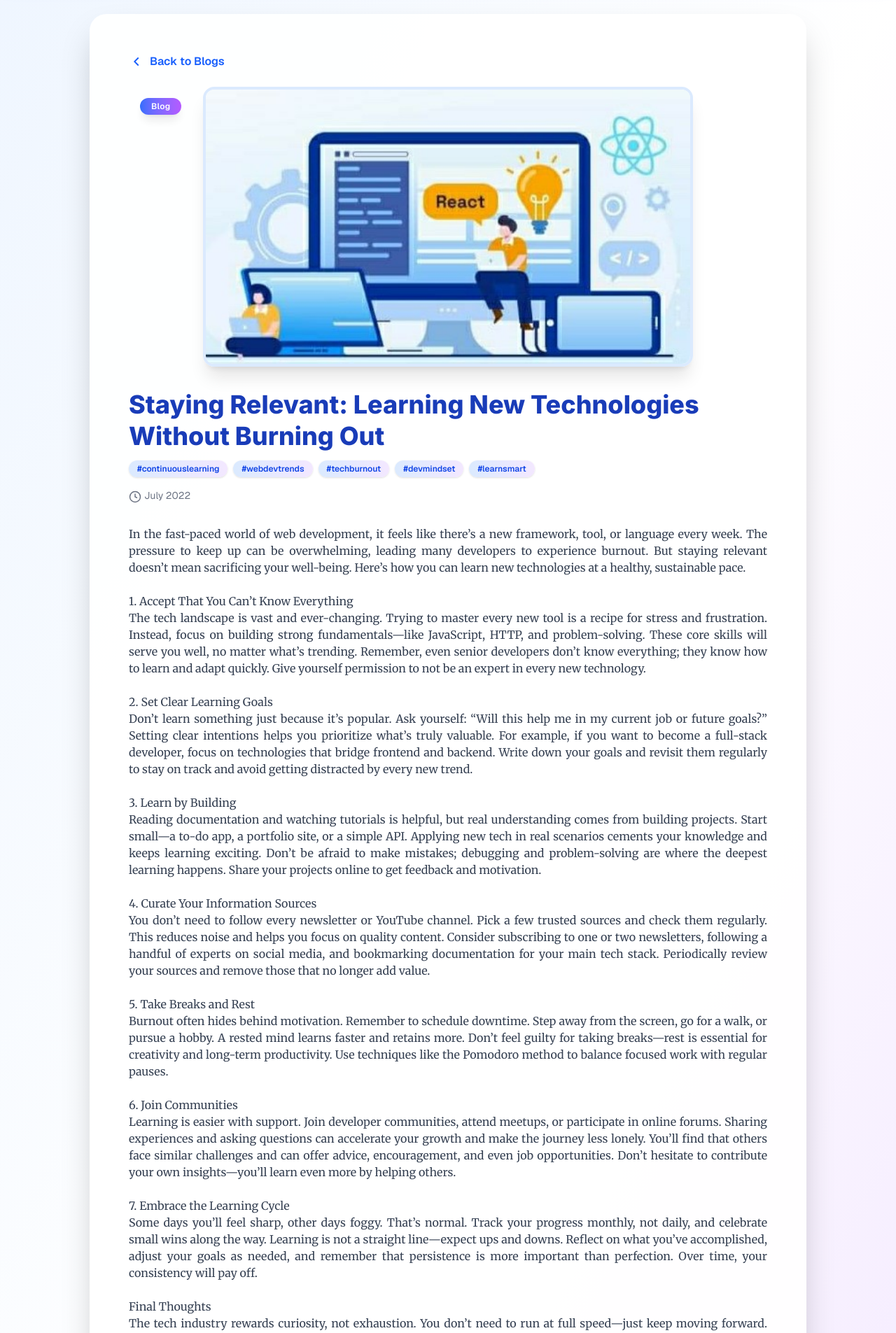
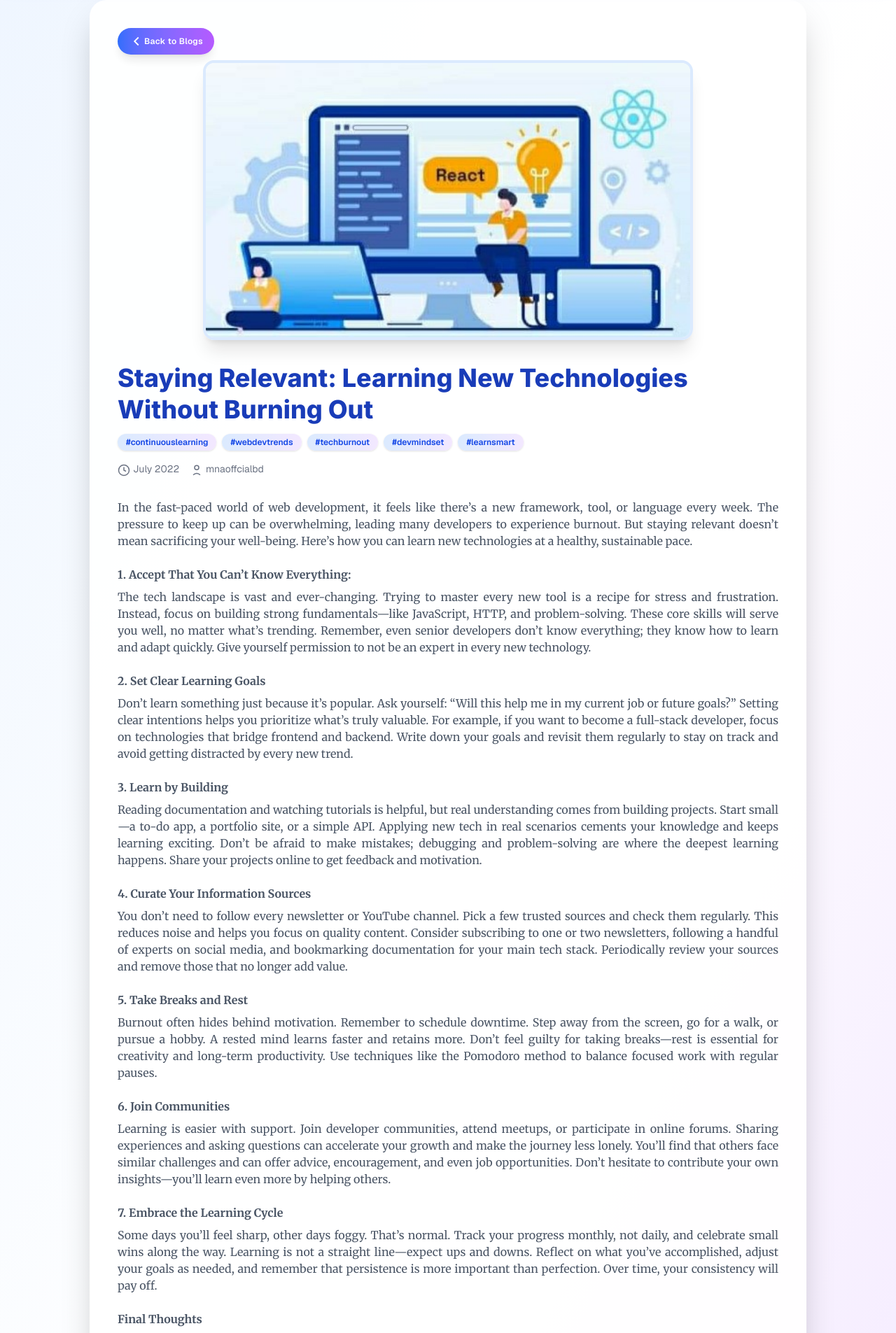
Before and after one commit to nurulazam-dev/nurulazamDev-portfolio-v3.0.0, a Next.js app: page /blogs/blog001 in a window 1280 px wide. Shown: the part 80-1985 px from the top of the page at 70% size. Built offline with nearby package versions, Linux system fonts and the light colour scheme.

Commit message:
blogs part setup

```diff
--- a/src/Components/Blogs/BlogDetails.jsx
+++ b/src/Components/Blogs/BlogDetails.jsx
@@ -53,15 +53,14 @@ const BlogDetails = () => {
   }
 
   return (
-    <section className="relative min-h-screen bg-gradient-to-br from-blue-50 via-white to-purple-100 py-10 px-2 font-sans">
-      {/* Decorative background shapes */}
+    <section className="relative min-h-screen bg-gradient-to-br from-blue-50 via-white to-purple-100 py-5 px-2 font-sans">
       <div className="absolute top-0 left-0 w-64 h-64 bg-blue-200 rounded-full opacity-20 blur-2xl -z-10 animate-float" />
       <div className="absolute bottom-0 right-0 w-72 h-72 bg-purple-200 rounded-full opacity-20 blur-2xl -z-10 animate-float2" />
 
-      <div className="max-w-5xl mx-auto bg-white/90 rounded-3xl shadow-2xl p-8 md:p-14 animate-fade-in-up">
+      <div className="max-w-5xl mx-auto bg-white/90 rounded-3xl shadow-2xl p-8 md:p-10 animate-fade-in-up">
         <Link
           href="/blogs"
-          className="text-blue-600 hover:underline mb-6 inline-flex items-center gap-2 font-semibold transition hover:-translate-x-1"
+          className="bg-gradient-to-r from-blue-600 to-purple-500 text-white text-xs px-4 py-2 rounded-full shadow-lg opacity-90 font-semibold tracking-wide animate-pulse mb-2 inline-flex items-center transition hover:-translate-x-1 "
         >
           <svg
             width="22"
@@ -76,7 +75,7 @@ const BlogDetails = () => {
           Back to Blogs
         </Link>
         <div className="mb-8">
-          <div className="relative flex justify-center">
+          <div className="flex justify-center">
             <Image
               src={blog?.image}
               alt={blog?.title}
@@ -85,9 +84,6 @@ const BlogDetails = () => {
               className="object-cover rounded-2xl shadow-xl border-4 border-blue-100 animate-zoom-in"
               priority
             />
-            <span className="absolute top-4 left-4 bg-gradient-to-r from-blue-600 to-purple-500 text-white text-xs px-4 py-1 rounded-full shadow-lg opacity-90 font-semibold tracking-wide animate-pulse">
-              {blog?.category || "Blog"}
-            </span>
           </div>
           <h1 className="text-4xl font-extrabold mb-3 mt-8 text-blue-800 animate-fade-in-down leading-tight font-display">
             {blog?.title}
@@ -138,7 +134,7 @@ const BlogDetails = () => {
           </div>
         </div>
         <div
-          className="prose max-w-none text-justify text-gray-700 animate-fade-in-up prose-img:rounded-xl prose-img:shadow-lg prose-h2:text-blue-700 prose-h3:text-blue-600 font-serif"
+          className="prose max-w-none text-justify text-gray-600 animate-fade-in-up prose-img:rounded-xl prose-img:shadow-lg prose-h2:text-blue-700 prose-h3:text-blue-600 font-serif"
           style={{ fontFamily: "'Merriweather', 'Georgia', serif" }}
           dangerouslySetInnerHTML={{ __html: blog?.content }}
         />
--- a/src/Components/Blogs/Blogs.jsx
+++ b/src/Components/Blogs/Blogs.jsx
@@ -42,7 +42,7 @@ const Blogs = () => {
   const [hovered, setHovered] = useState(null);
 
   return (
-    <section className="container mx-auto py-16 px-4">
+    <section className="container mx-auto py-10 px-4">
       <div className="text-center mb-12">
         <h4 className="uppercase text-blue-600 font-semibold tracking-widest mb-2 animate-fade-in-down">
           Latest Blogs
--- a/src/Components/Gallery/Gallery.jsx
+++ b/src/Components/Gallery/Gallery.jsx
@@ -53,7 +53,7 @@ const Gallery = () => {
       : groupedImages[activeTab];
 
   return (
-    <section className="py-16 px-4 bg-gradient-to-br from-blue-100 via-white to-purple-100 min-h-screen flex flex-col items-center">
+    <section className="py-10 px-4 bg-gradient-to-br from-blue-100 via-white to-purple-100 min-h-screen flex flex-col items-center">
       <h2 className="text-5xl font-extrabold mb-4 text-center text-transparent bg-clip-text bg-gradient-to-r from-blue-700 via-purple-600 to-pink-500 animate-gradient-x">
         Gallery
       </h2>
--- a/src/assets/data/blogsData.js
+++ b/src/assets/data/blogsData.js
@@ -8,6 +8,7 @@ export const blogsData = [
     id: "blog001",
     image: blogImg1,
     date: "July 2022",
+    author: "mnaoffcialbd",
     slug: "staying-relevant-learning-new-technologies-without-burning-out",
     tags: [
       "continuouslearning",
@@ -28,8 +29,8 @@ export const blogsData = [
           how you can learn new technologies at a healthy, sustainable pace.
         </p>
         <br />
-        <h2 className="font-semibold mb-2">
-          1. Accept That You Can’t Know Everything
+        <h2 class="font-bold mb-2">
+          1. Accept That You Can’t Know Everything:
         </h2>
         <p>
           The tech landscape is vast and ever-changing. Trying to master every
@@ -41,7 +42,7 @@ export const blogsData = [
           permission to not be an expert in every new technology.
         </p>
         <br />
-        <h3 className="font-semibold mb-2">2. Set Clear Learning Goals</h3>
+        <h2 class="font-bold mb-2">2. Set Clear Learning Goals</h3>
         <p>
           Don’t learn something just because it’s popular. Ask yourself: “Will
           this help me in my current job or future goals?” Setting clear
@@ -52,7 +53,7 @@ export const blogsData = [
           trend.
         </p>
         <br />
-        <h3 className="font-semibold mb-2">3. Learn by Building</h3>
+        <h2 class="font-bold mb-2">3. Learn by Building</h3>
         <p>
           Reading documentation and watching tutorials is helpful, but real
           understanding comes from building projects. Start small—a to-do app, a
@@ -63,7 +64,7 @@ export const blogsData = [
           motivation.
         </p>
         <br />
-        <h3 className="font-semibold mb-2">
+        <h2 class="font-bold mb-2">
           4. Curate Your Information Sources
         </h3>
         <p>
@@ -75,7 +76,7 @@ export const blogsData = [
           review your sources and remove those that no longer add value.
         </p>
         <br />
-        <h3 className="font-semibold mb-2">5. Take Breaks and Rest</h3>
+        <h2 class="font-bold mb-2">5. Take Breaks and Rest</h3>
         <p>
           Burnout often hides behind motivation. Remember to schedule downtime.
           Step away from the screen, go for a walk, or pursue a hobby. A rested
@@ -85,7 +86,7 @@ export const blogsData = [
           regular pauses.
         </p>
         <br />
-        <h3 className="font-semibold mb-2">6. Join Communities</h3>
+        <h2 class="font-bold mb-2">6. Join Communities</h3>
         <p>
           Learning is easier with support. Join developer communities, attend
           meetups, or participate in online forums. Sharing experiences and
@@ -95,7 +96,7 @@ export const blogsData = [
           contribute your own insights—you’ll learn even more by helping others.
         </p>
         <br />
-        <h3 className="font-semibold mb-2">7. Embrace the Learning Cycle</h3>
+        <h2 class="font-bold mb-2">7. Embrace the Learning Cycle</h3>
         <p>
           Some days you’ll feel sharp, other days foggy. That’s normal. Track
           your progress monthly, not daily, and celebrate small wins along the
@@ -105,7 +106,7 @@ export const blogsData = [
           consistency will pay off.
         </p>
         <br />
-        <h3 className="font-semibold mb-2">Final Thoughts</h3>
+        <h2 class="font-bold mb-2">Final Thoughts</h3>
         <p>
           The tech industry rewards curiosity, not exhaustion. You don’t need to
           run at full speed—just keep moving forward. Learn with intention, rest
@@ -120,12 +121,13 @@ export const blogsData = [
     id: "blog002",
     image: blogImg2,
     date: "July 2022",
+    author: "nurulazam-dev",
     slug: "why-soft-skills-matter-more-than-you-think-in-web-development",
     tags: [
-      "#softskills",
-      "#webdevelopment",
-      "#communication",
-      "#careeradvancement",
+      "softskills",
+      "webdevelopment",
+      "communication",
+      "careeradvancement",
     ],
     title: "Why Soft Skills Matter More Than You Think in Web Development",
     desc: "Soft skills like communication & teamwork are just as crucial as coding. Here's why they matter.",
@@ -139,7 +141,7 @@ export const blogsData = [
           time.
         </p>
         <br />
-        <h3 className="font-semibold mb-2">1. Communication is Key</h3>
+        <h2 class="font-bold mb-2">1. Communication is Key</h3>
         <p>
           Web development isn’t done in a vacuum. You’ll be explaining technical
           decisions to non-technical stakeholders, writing documentation for
@@ -149,7 +151,7 @@ export const blogsData = [
           projects, and builds trust within your team.
         </p>
         <br />
-        <h3 className="font-semibold mb-2">2. Teamwork Makes the Dream Work</h3>
+        <h2 class="font-bold mb-2">2. Teamwork Makes the Dream Work</h3>
         <p>
           Whether you work in a startup or a large company, you’ll be part of a
           team. Soft skills like empathy, active listening, and compromise are
@@ -159,7 +161,7 @@ export const blogsData = [
           environment.
         </p>
         <br />
-        <h3 className="font-semibold mb-2">
+        <h2 class="font-bold mb-2">
           3. Time Management and Prioritization
         </h3>
         <p>
@@ -170,7 +172,7 @@ export const blogsData = [
           on schedule and maintain a healthy work-life balance.
         </p>
         <br />
-        <h3 className="font-semibold mb-2">4. Problem Solving Beyond Code</h3>
+        <h2 class="font-bold mb-2">4. Problem Solving Beyond Code</h3>
         <p>
           Not all problems are technical. You’ll face misaligned expectations,
           scope creep, and conflicting ideas from stakeholders. Being able to
@@ -179,7 +181,7 @@ export const blogsData = [
           solutions, and keep projects moving forward.
         </p>
         <br />
-        <h3 className="font-semibold mb-2">5. Adaptability & Growth Mindset</h3>
+        <h2 class="font-bold mb-2">5. Adaptability & Growth Mindset</h3>
         <p>
           Tech evolves rapidly. The best developers stay flexible, open to
           feedback, and willing to learn from mistakes. Soft skills like
@@ -188,7 +190,7 @@ export const blogsData = [
           motivated in your career.
         </p>
         <br />
-        <h3 className="font-semibold mb-2">
+        <h2 class="font-bold mb-2">
           6. Leadership (Even Without a Title)
         </h3>
         <p>
@@ -199,15 +201,15 @@ export const blogsData = [
           they don’t have a formal title.
         </p>
         <br />
-        <h3 className="font-semibold mb-2">How to Improve Soft Skills</h3>
-        <ul className="list-disc pl-6 mb-4">
+        <h2 class="font-bold mb-2">How to Improve Soft Skills</h3>
+        <ul class="list-disc pl-6 mb-5">
           <li>Join code review sessions and ask for feedback</li>
           <li>Practice explaining technical concepts simply</li>
           <li>Work on group projects (open source or team hacks)</li>
           <li>Take notes on how senior devs handle meetings</li>
           <li>Read books on communication and emotional intelligence</li>
         </ul>
-        <h3 className="font-semibold mb-2">Final Thoughts</h3>
+        <h2 class="font-bold mb-2">Final Thoughts</h3>
         <p>
           Mastering frameworks and languages will get you through the door. But
           soft skills are what keep you inside—and help you grow. In web
@@ -222,6 +224,7 @@ export const blogsData = [
     id: "blog003",
     image: blogImg3,
     date: "July 2022",
+    author: "MNA Web Programming",
     slug: "from-imposter-syndrome-to-confidence",
     tags: [
       "#impostersyndrome",
@@ -241,7 +244,7 @@ export const blogsData = [
           experienced developers can feel like they’re just “faking it.”
         </p>
         <br />
-        <h3 className="font-semibold mb-2">Recognizing Imposter Syndrome</h3>
+        <h2 class="font-bold mb-2">Recognizing Imposter Syndrome</h3>
         <p>
           Imposter syndrome often starts when you compare yourself to others.
           You see polished portfolios, impressive GitHub profiles, or colleagues
@@ -252,7 +255,7 @@ export const blogsData = [
           abilities.
         </p>
         <br />
-        <h3 className="font-semibold mb-2">Why It Happens</h3>
+        <h2 class="font-bold mb-2">Why It Happens</h3>
         <p>
           Tech is a fast-moving industry. New tools, frameworks, and best
           practices emerge constantly. No one knows everything—not even the most
@@ -262,7 +265,7 @@ export const blogsData = [
           solving problems, and learning from mistakes.
         </p>
         <br />
-        <h3 className="font-semibold mb-2">Building Real Confidence</h3>
+        <h2 class="font-bold mb-2">Building Real Confidence</h3>
         <p>
           Start by tracking your progress. Keep a journal of what you’ve
           learned, bugs you’ve fixed, and features you’ve built. Celebrate small
@@ -275,7 +278,7 @@ export const blogsData = [
           is a cornerstone of growth in tech.
         </p>
         <br />
-        <h3 className="font-semibold mb-2">Embracing Failure and Growth</h3>
+        <h2 class="font-bold mb-2">Embracing Failure and Growth</h3>
         <p>
           Every bug, error, or failed deployment is an opportunity to learn.
           Senior developers aren’t those who never make mistakes; they’re the
@@ -283,7 +286,7 @@ export const blogsData = [
           mindset: view challenges as opportunities, not threats.
         </p>
         <br />
-        <h3 className="font-semibold mb-2">Find Your Community</h3>
+        <h2 class="font-bold mb-2">Find Your Community</h3>
         <p>
           Surround yourself with supportive peers and mentors. Join developer
           communities, attend meetups, or participate in online forums. You’ll
@@ -291,7 +294,7 @@ export const blogsData = [
           experiences can be both comforting and inspiring.
         </p>
         <br />
-        <h3 className="font-semibold mb-2">Final Thoughts</h3>
+        <h2 class="font-bold mb-2">Final Thoughts</h3>
         <p>
           Your journey is unique. Don’t measure your progress against others.
           Focus on your own growth, stay curious, and keep building. Confidence
@@ -308,44 +311,41 @@ export const blogsData = [
     id: "blog004",
     image: blogImg4,
     date: "July 2022",
+    author: "Mohammad Nurul Azam",
     slug: "the-power-of-consistency-daily-coding-habits",
-    tags: ["#dailycodinghabits", "#developerproductivity", "#codingcareertips"],
+    tags: ["dailycodinghabits", "developerproductivity", "codingcareertips"],
     title: "How Daily Coding Habits Transform Your Career",
     desc: "Unlock your developer potential by building daily coding habits that fuel long-term career growth.",
     content: `
-<p>In the fast-paced world of software development, the difference between good and great often lies in one thing: <strong>consistency</strong>. While talent and tools are important, it's the <strong>habit of coding daily</strong>&mdash;even in small bursts&mdash;that sharpens your mind, grows your skills, and transforms your career over time.</p>
+<p>In the fast-paced world of software development, the difference between good and great often lies in one thing: <strong>consistency</strong>. While talent and tools are important, it's the <strong>habit of coding daily</strong>&mdash;even in small bursts&mdash;that sharpens your mind, grows your skills, and transforms your career over time.</p> <br />
 <p>Think of a professional athlete. They don’t just train when they feel motivated—they train <strong>every single day</strong>. As a developer, your "training" is coding, learning new patterns, debugging problems, or simply reading documentation. The power of daily practice, no matter how small, compounds in incredible ways.</p>
 <br />
-<h3>Why Daily Coding Matters</h3>
-<p>Consistency builds <strong>muscle memory</strong>. When you code every day, your brain starts to internalize patterns. You remember syntax more quickly, understand logic more deeply, and write cleaner, more efficient code without overthinking. Like a language, coding becomes more fluent with regular use.</p>
+<h2 class="font-bold mb-2">Why Daily Coding Matters</h2>
+<p class="mb-2">Consistency builds <strong>muscle memory</strong>. When you code every day, your brain starts to internalize patterns. You remember syntax more quickly, understand logic more deeply, and write cleaner, more efficient code without overthinking. Like a language, coding becomes more fluent with regular use.</p>
 <p>More importantly, daily coding keeps you <strong>close to the craft</strong>. When you're solving problems regularly, you're more in tune with how real-world systems behave, and you're constantly reinforcing what you know. Over time, this leads to fewer forgotten concepts and faster learning of new ones.</p>
 <br />
-<h3>Small Steps, Big Impact</h3>
+<h2 class="font-bold mb-2">Small Steps, Big Impact</h2>
 <p>You don’t need to build a full app every day. A single hour of focused coding, solving a problem on LeetCode, contributing to a GitHub repo, or even reviewing your own past code is enough. These small efforts may seem trivial in the moment, but together they form a foundation of <strong>incremental improvement</strong>.</p>
 <blockquote>
-  <p>James Clear, in his book <em>Atomic Habits</em>, says:<br>
+  <p>James Clear, in his book <em>Atomic Habits</em>, says:
   "You do not rise to the level of your goals. You fall to the level of your systems."</p>
 </blockquote>
-<p>Your system? Daily coding.<br>
+<p>Your system? Daily coding.
 Your result? Long-term mastery.</p>
 <br />
-<h3>Real Career Transformations</h3>
+<h2 class="font-bold mb-2">Real Career Transformations</h2>
 <p>Many developers have shared how committing to daily coding for just 30 minutes a day changed their careers—helping them land better jobs, become more confident, and even launch their own products. It's not about grinding 12 hours a day; it's about showing up <strong>every day</strong>, even when it’s tough.</p>
 <br />
-<h3>How to Build the Habit</h3>
-<ol>
+<h2 class="font-bold mb-2">How to Build the Habit</h2>
+<ol class="list-disc pl-6 mb-5">
   <li><strong>Set a minimum daily goal</strong> – Even 20 minutes is fine. Just start.</li>
   <li><strong>Track your progress</strong> – Use a habit tracker or a GitHub contribution graph.</li>
   <li><strong>Remove friction</strong> – Keep your coding environment ready to go.</li>
   <li><strong>Reflect weekly</strong> – What did you learn? What can you improve?</li>
   <li><strong>Celebrate progress</strong> – Consistency is a win in itself.</li>
 </ol>
-<br />
-<h3>Final Thoughts</h3>
-<p>The truth is, motivation fades. But discipline—and more importantly, <strong>systems built around consistency</strong>—last. Whether you're a student, junior developer, or even a senior engineer, daily coding can push you ahead of the curve.</p>
-<p>So start today. Write a function. Fix a bug. Read a tech blog.<br>
-Do it again tomorrow. And the next day.</p>
-<p>Your future self—the experienced, confident, sought-after developer—will thank you.</p>
+<h2 class="font-bold mb-2">Final Thoughts</h2>
+<p>The truth is, motivation fades. But discipline—and more importantly, <strong>systems built around consistency</strong>—last. Whether you're a student, junior developer, or even a senior engineer, daily coding can push you ahead of the curve. So start today. Write a function. Fix a bug. Read a tech blog. Do it again tomorrow. And the next day. Your future self—the experienced, confident, sought-after developer—will thank you.</p>
 `,
   },
 ];
```
